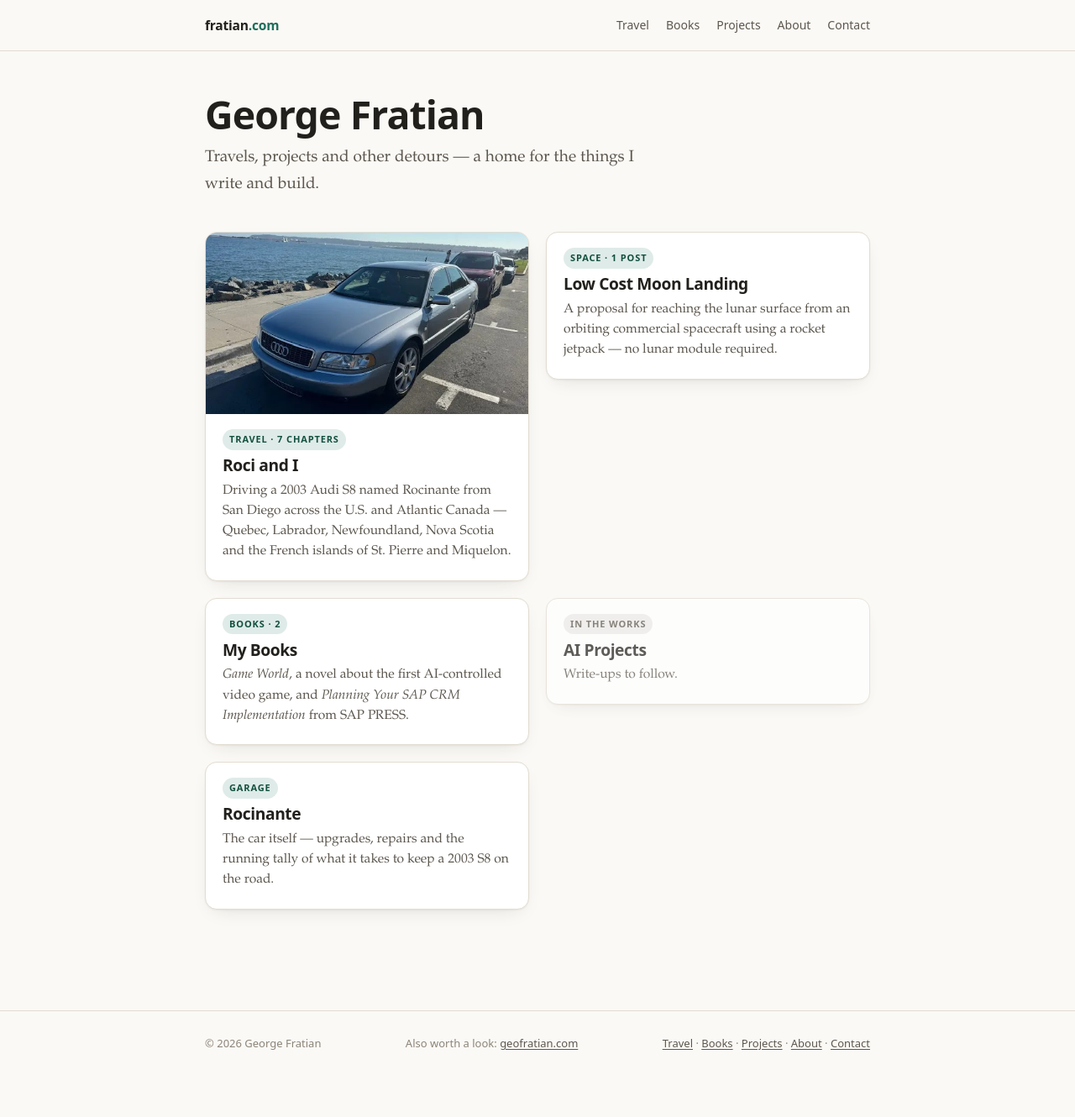
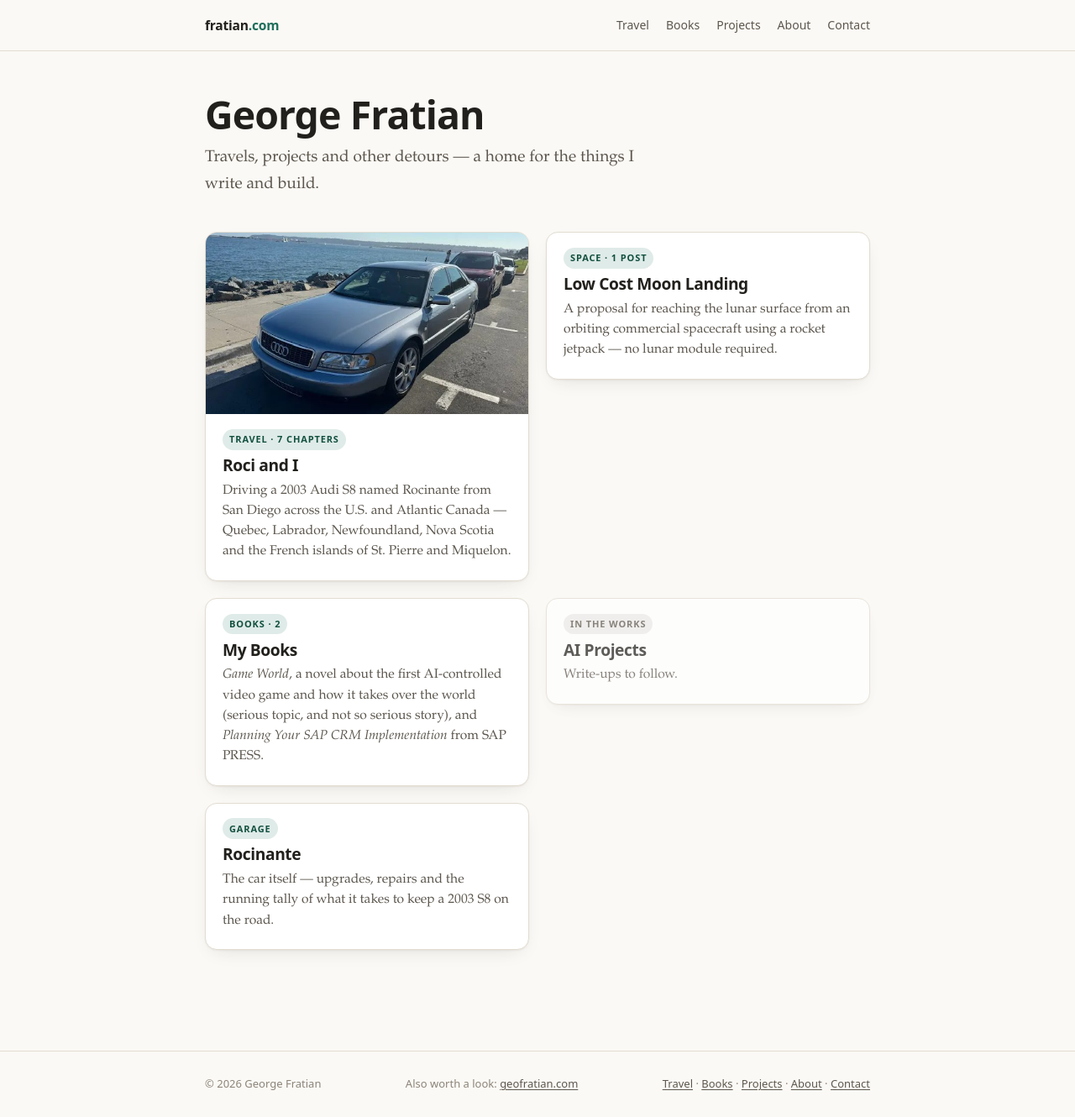
Before and after one commit to gfratian/fratian.com, a Jekyll site: the page built from index.html, in a window 1280 px wide and 1330 px high. Shown: the whole window at 84% size. Built offline with Jekyll 4.4.1, drawn with Linux system fonts in a browser that asks for light colours.

Commit message:
Reword the Game World blurb on the front page

```diff
--- a/index.html
+++ b/index.html
@@ -39,8 +39,10 @@ description: Travel writing, side projects and assorted curiosities.
       <div class="card__body">
         <span class="tag">Books · 2</span>
         <h2><a href="{{ '/books/' | relative_url }}">My Books</a></h2>
-        <p><em>Game World</em>, a novel about the first AI-controlled video game,
-           and <em>Planning Your SAP CRM Implementation</em> from SAP PRESS.</p>
+        <p><em>Game World</em>, a novel about the first AI-controlled video game
+           and how it takes over the world (serious topic, and not so serious
+           story), and <em>Planning Your SAP CRM Implementation</em> from
+           SAP PRESS.</p>
       </div>
     </li>
 
```
